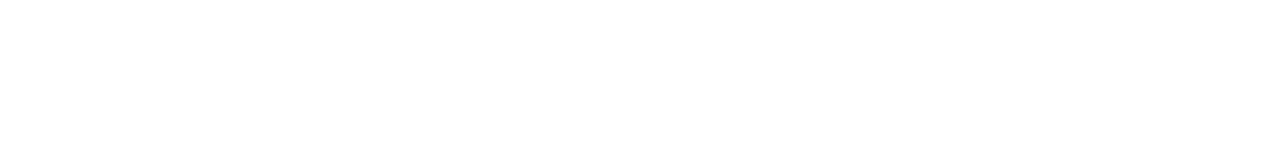
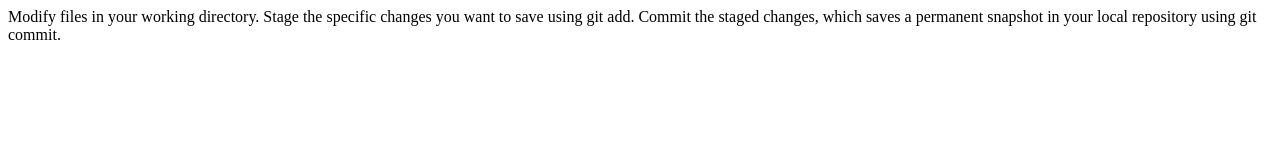
Before and after one commit to Maverick1950/forms_project, a plain HTML site: page index.html in a window 1280 px wide. Drawn offline with Linux system fonts and the light colour scheme.

Commit message:
steps for git stages

```diff
--- a/index.html
+++ b/index.html
@@ -9,3 +9,7 @@
 
 </body>
 </html>
+
+Modify files in your working directory.
+Stage the specific changes you want to save using git add.
+Commit the staged changes, which saves a permanent snapshot in your local repository using git commit.
```
